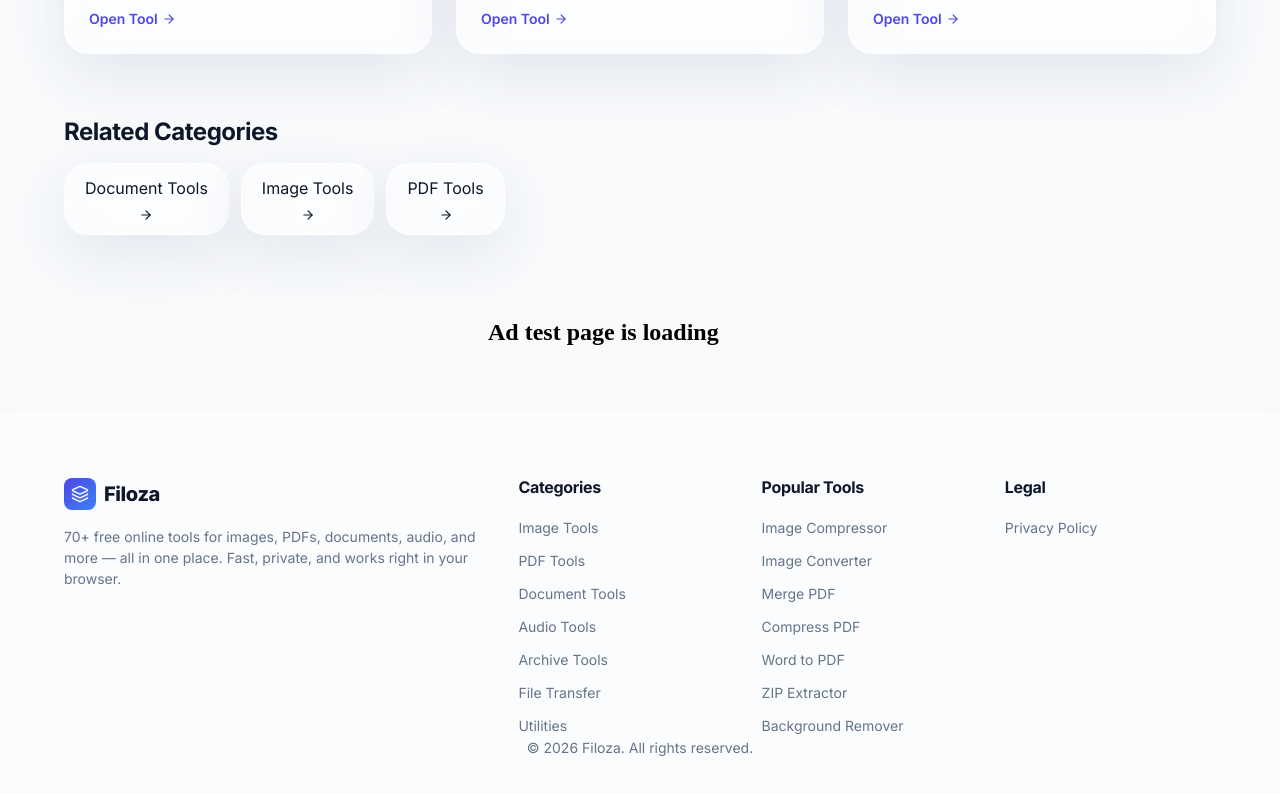
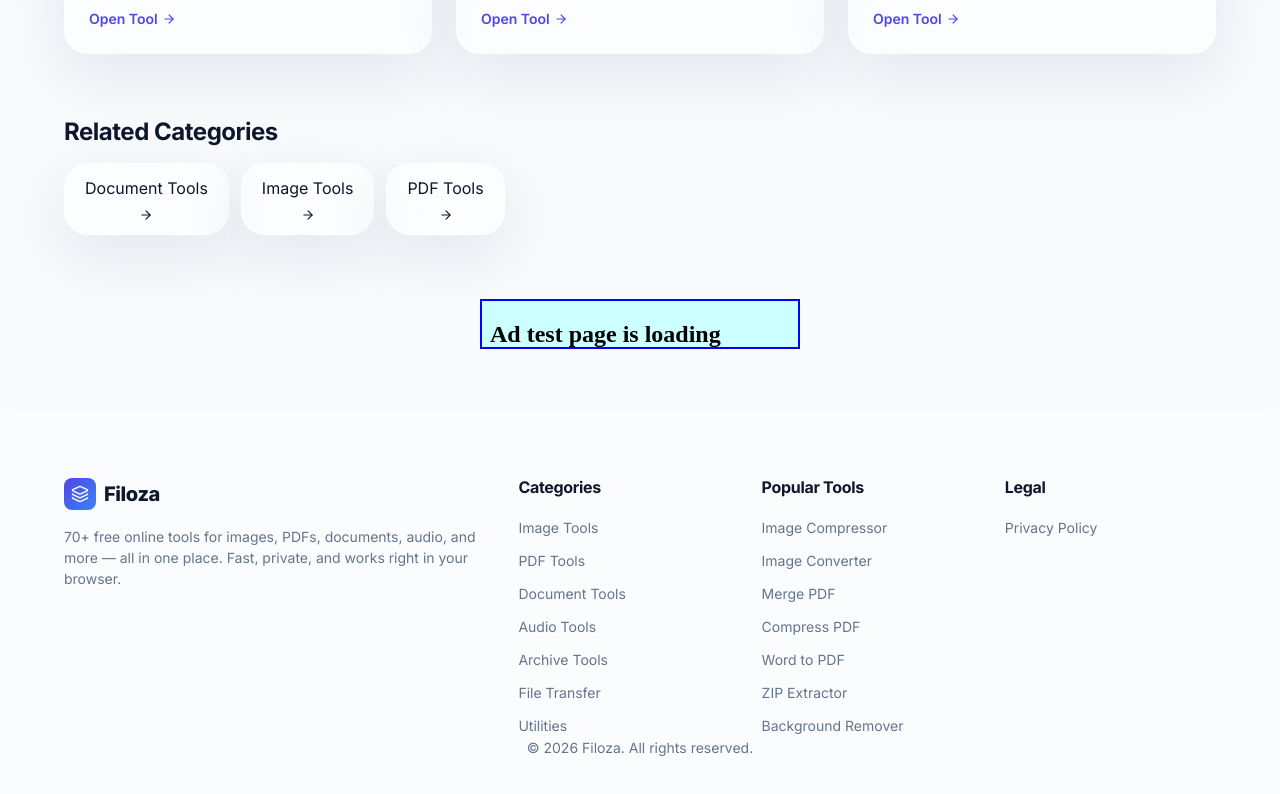
Before and after one commit to beswinjoe/ILoveIMG, a Next.js app: page /tools in a window 1280 px wide. Shown: the part 1067-1861 px from the top of the page. Built offline with nearby package versions, Linux system fonts and the light colour scheme.

Commit message:
Fix AdBanner iframe integration by removing restrictive sandbox attributes and CSS clipping

```diff
--- a/src/components/AdBanner.tsx
+++ b/src/components/AdBanner.tsx
@@ -8,14 +8,13 @@
  */
 export default function AdBanner() {
   return (
-    <div className="flex justify-center items-center w-full my-4 min-h-[50px] overflow-hidden">
+    <div className="flex justify-center items-center w-full my-4 min-h-[50px]">
       <iframe
         src="/ad-320x50.html"
         width="320"
         height="50"
         scrolling="no"
-        sandbox="allow-scripts allow-popups allow-forms allow-same-origin allow-top-navigation-by-user-activation"
-        style={{ border: "none", overflow: "hidden", width: "320px", height: "50px" }}
+        style={{ border: "2px solid blue", width: "320px", height: "50px", background: "#ccffff" }}
         title="Advertisement"
       />
     </div>
```
